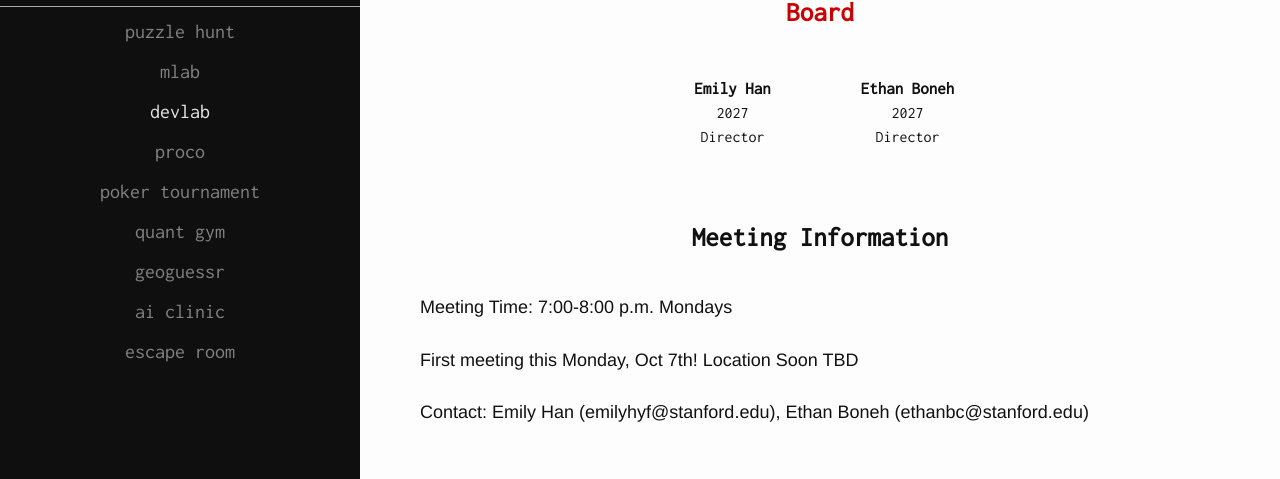
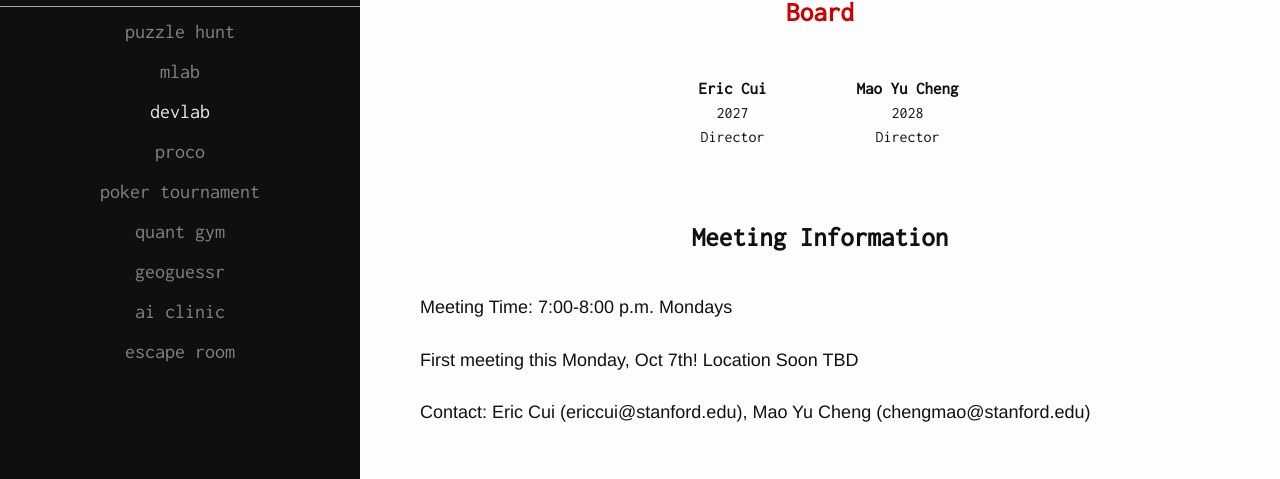
Before and after one commit to EricCui2005/Stanford-ACM, a Next.js app: page /devlab in a window 1280 px wide. Shown: the part 436-915 px from the top of the page. Built offline with nearby package versions, Linux system fonts and the light colour scheme.

Commit message:
deploy: StanfordACM/Stanford-ACM@4435e5b901f602f76855cec2fb5c052faf1ec620

```diff
--- a/pages/devlab.tsx
+++ b/pages/devlab.tsx
@@ -51,8 +51,8 @@ export default function DevLab() {
       </Section>
       <Section id="board">
         <People title="Board" startShown={true} bigTitle>
-          <Person name="Emily Han" year={2027} position="Director" />
-          <Person name="Ethan Boneh" year={2027} position="Director" />
+          <Person name="Eric Cui" year={2027} position="Director" />
+          <Person name="Mao Yu Cheng" year={2028} position="Director" />
         </People>
       </Section>
       <Section id="meetings">
@@ -64,7 +64,7 @@ export default function DevLab() {
           First meeting this Monday, Oct 7th! Location Soon TBD
         </Paragraph>
         <Paragraph>
-          Contact: Emily Han (emilyhyf@stanford.edu), Ethan Boneh (ethanbc@stanford.edu)
+          Contact: Eric Cui (ericcui@stanford.edu), Mao Yu Cheng (chengmao@stanford.edu)
         </Paragraph>
       </Section>
       <Section id="workshops">
```
